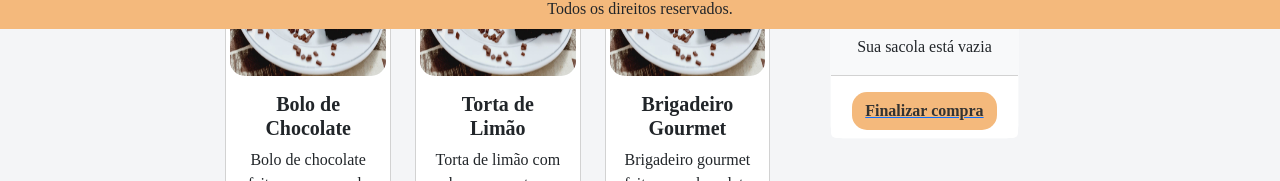
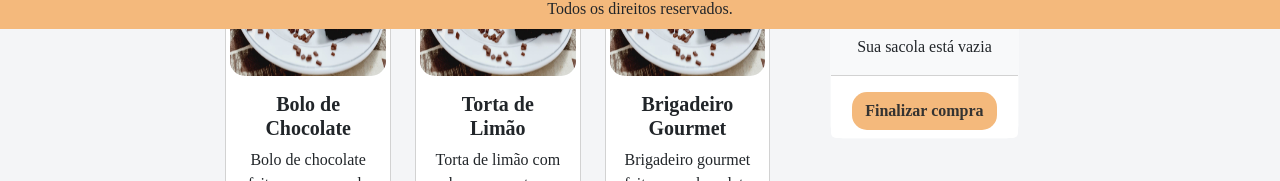
Before and after one commit to Adan-Marques/tosta_confeitaria, an Angular app in the folder api-front/: page /home in a window 1280 px wide. Shown: the part 771-952 px from the top of the page. Built offline with nearby package versions, Linux system fonts and the light colour scheme; a web font is replaced by a local one.

Commit message:
carrinho

```diff
--- a/api-front/src/app/detalhes/detalhes.component.html
+++ b/api-front/src/app/detalhes/detalhes.component.html
@@ -10,6 +10,6 @@
         <p class="card-text">{{ produto.descricao }}</p>
     </div>
     <div class="card-footer">
-        <button class="btn btn-success mt-2 d-block mx-auto">Adicionar ao carrinho</button>
+        <button class="btn botao mt-2 d-block mx-auto">Adicionar ao carrinho</button>
     </div>
 </div>
--- a/api-front/src/app/home/home.component.css
+++ b/api-front/src/app/home/home.component.css
@@ -95,13 +95,6 @@
     width: 95%;
     margin-top: 2.5%;
 }
-
-.botao {
-    background-color: #F4B97C;
-    border-radius: 15px;
-    color: #343331;
-}
-
 .card {
     border-radius: 15px;
 }
--- a/api-front/src/app/home/home.component.html
+++ b/api-front/src/app/home/home.component.html
@@ -56,8 +56,11 @@
                         <h1 class="card-title"><i class="bi bi-basket3"></i></h1>
                         <p class="card-text">Sua sacola está vazia</p>
                     </div>
+                    <!-- TODO: arrumar isso e substituir essa tag <a> -->
                     <a href="./carrinho">
-                        <div class="card-footer bg-white"><button class="btn botao mt-2 d-block mx-auto"><b>Finalizar compra</b></button></div>
+                        <div class="card-footer bg-white">
+                            <button class="btn botao mt-2 d-block mx-auto"><b>Finalizar compra</b></button>
+                        </div>
                     </a>
                 </div>
             </div>
--- a/api-front/src/styles.css
+++ b/api-front/src/styles.css
@@ -21,3 +21,12 @@ body {
     border-radius: 15px;
     margin-top: -60px;
 }
+
+.botao {
+    background-color: #F4B97C;
+    border-radius: 15px;
+    color: #343331;
+}
+a {
+    text-decoration: none;
+}
```
Also changed, not shown: api-front/src/app/carrinho/carrinho.component.html (+37 -0 lines), api-front/src/app/carrinho/carrinho.component.ts (+34 -0 lines).
